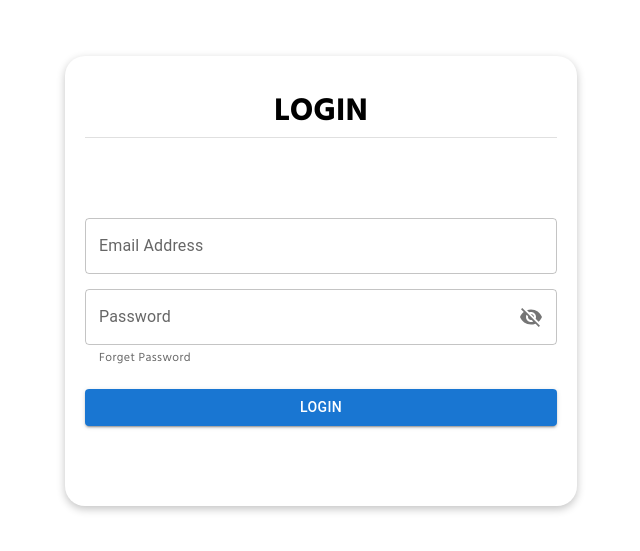
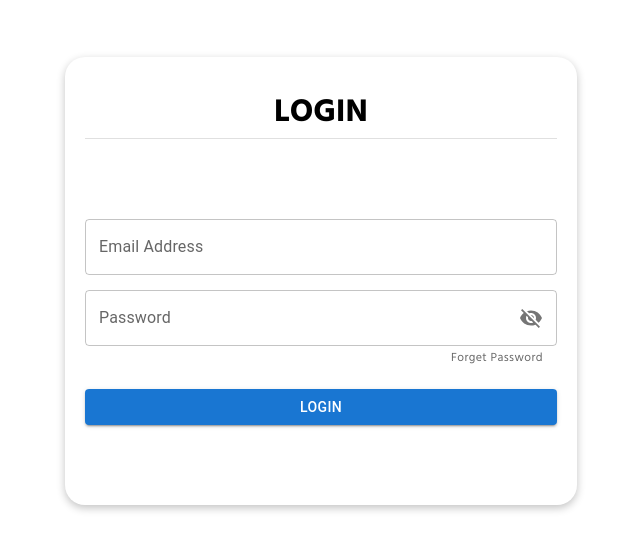
Before and after one commit to Faixan6190/Attendance_App, a React (Vite) app: page / in a window 1280 px wide. Shown: the part 119-670 px from the top of the page, without its empty margins (319-959 px from the left). Built offline with nearby package versions, Linux system fonts and the light colour scheme; a web font is replaced by a local one.

Commit message:
fix error

```diff
--- a/src/pages/Login/index.jsx
+++ b/src/pages/Login/index.jsx
@@ -42,7 +42,7 @@ const Login = () => {
                 <Divider />
                 <Box component={"form"} mt={"80px"} onSubmit={loginHandler}>
                     <TextField label="Email Address" fullWidth variant="outlined" className={styles.inputField} onChange={(e) => setEmail(e.target.value)} />
-                    <TextField type={passwordShow ? "text" : "password"} label="Password" fullWidth variant="outlined" onChange={(e) => setPassword(e.target.value)} helperText={<span className='cus-forget'>Forget Password</span>} InputProps={{
+                    <TextField type={passwordShow ? "text" : "password"} label="Password" fullWidth variant="outlined" onChange={(e) => setPassword(e.target.value)} helperText={<span className={styles.cus_forget}>Forget Password</span>} InputProps={{
                         endAdornment: (
                             <InputAdornment position="end" onClick={() => setPasswordShow(!passwordShow)} >
                                 {!passwordShow ? <VisibilityOff /> : <Visibility />}
@@ -52,7 +52,7 @@ const Login = () => {
                     <Button variant='contained' fullWidth sx={{ mt: "20px" }} type='submit'>LOGIN</Button>
                 </Box>
             </Box>
-        </Box>
+        </Box >
     )
 }
 
--- a/src/pages/Login/style.module.css
+++ b/src/pages/Login/style.module.css
@@ -16,8 +16,8 @@
 .inputField {
   margin-bottom: 15px !important;
 }
-.cus-forget {
+.cus_forget {
   display: flex !important;
-  align-items: end !important;
+  justify-content: flex-end !important;
   cursor: pointer !important;
 }
```
